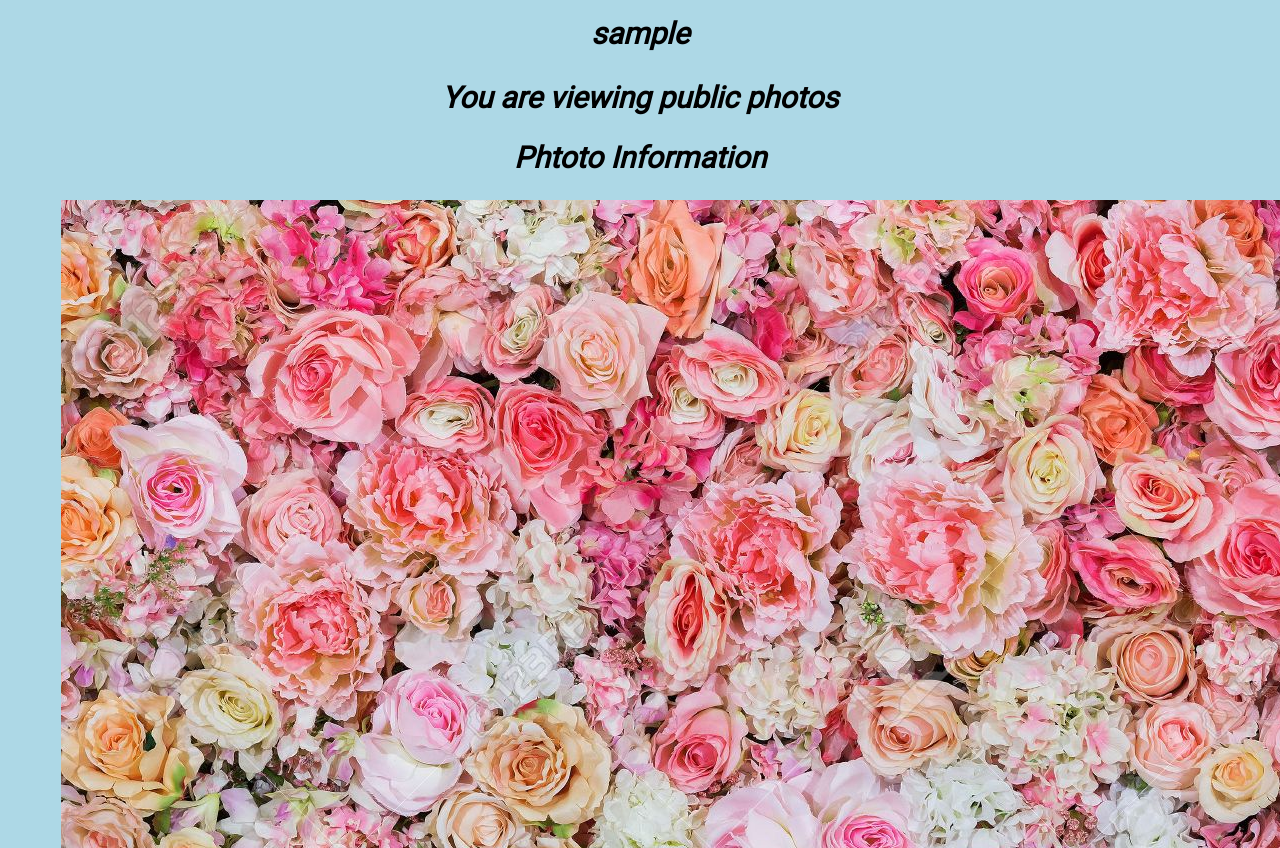
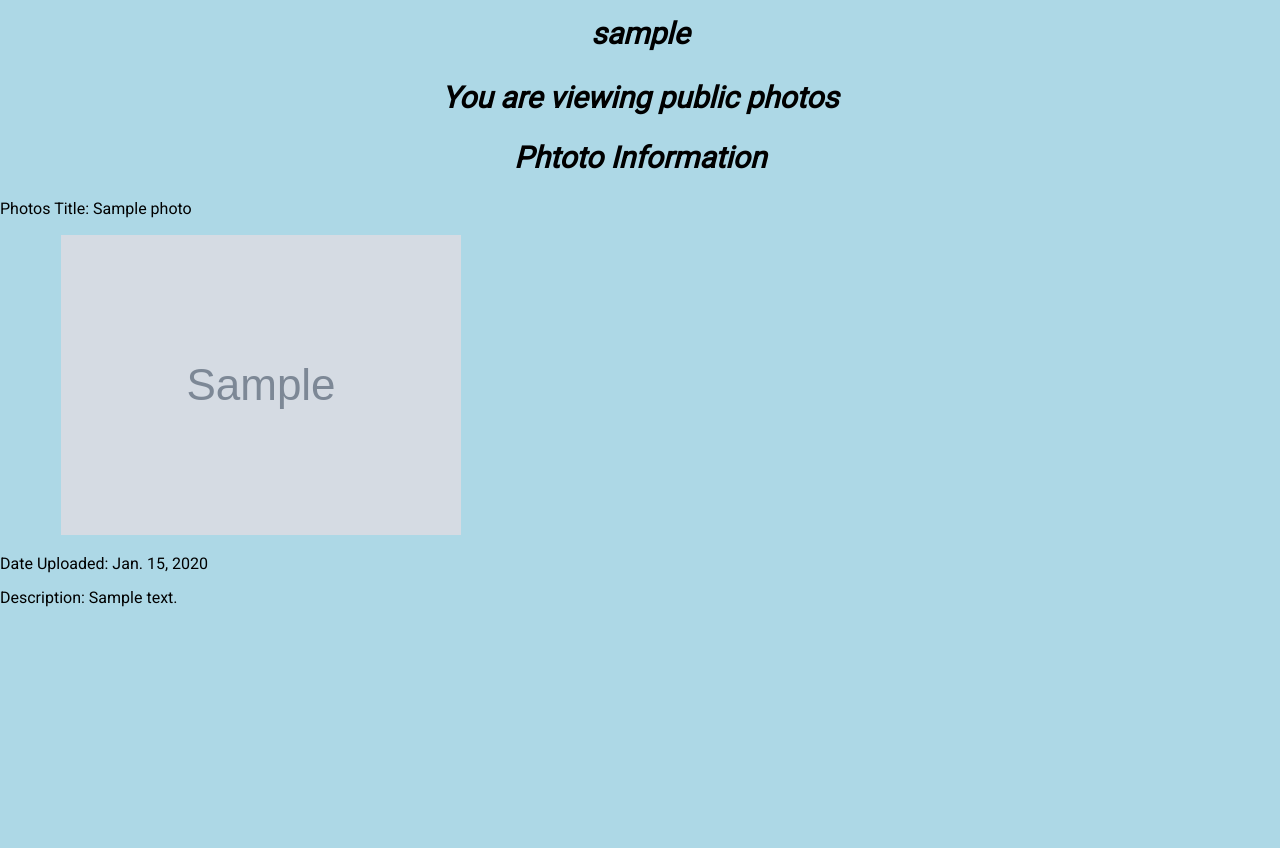
Before and after one commit to Patricia888/django-imager, a Django app: page /images/photo in a window 1280 px wide; the page is wider, and only the part inside the window is pictured. Shown: the part 152-1000 px from the top of that part. After the commit the page ends 759 px from the top of that part, so only its background shows below. Run offline with Django 3.2, Linux system fonts and the light colour scheme; a user stored in the database is signed in; tables that the repository leaves empty hold one stand-in row (values such as "Sample post"); grey boxes marked "Sample" are stand-in pictures; some libraries are stand-ins or nearby versions; some web fonts are replaced.

Commit message:
Changed model to follow application structure.

```diff
--- a/imagersite/imager_images/models.py
+++ b/imagersite/imager_images/models.py
@@ -9,7 +9,8 @@
     Albums is truncated if user is deleted from table.
     """
     user = models.ForeignKey(User, on_delete=models.CASCADE, related_name='albums')
-    cover = models.ImageField(upload_to='../MEDIA/images', null=True)
+    photos = models.ManyToManyField('Photo', related_name='albums')
+    cover = models.ForeignKey('Photo', on_delete=models.SET_NULL, related_name='+', null=True, blank=True)
     title = models.CharField(max_length=180, default='Untitled')
     description = models.TextField(blank=True, null=True)
     price = models.DecimalField(max_digits=8, decimal_places=2, blank=True, null=True)
@@ -36,7 +37,6 @@
     tables to build assocation stream.
     """
     user = models.ForeignKey(User, on_delete=models.CASCADE, related_name='photos')
-    albums = models.ForeignKey(Albums, on_delete=models.CASCADE, related_name='photos', null=True, blank=True)
     image = ImageField(upload_to='images')
     title = models.CharField(max_length=250, default='Untitled')
     description = models.TextField(blank=True, null=True)
--- a/imagersite/imager_images/tests.py
+++ b/imagersite/imager_images/tests.py
@@ -45,7 +45,7 @@
         model = Albums
 
     title = factory.Faker('name')
-    description = factory.Faker('sentence')
+    description = factory.Faker('name')
     date_created = factory.Faker('date')
     date_modified = factory.Faker('date')
     date_published = factory.Faker('date')
--- a/imagersite/imager_profile/templates/imager_profile/photo.html
+++ b/imagersite/imager_profile/templates/imager_profile/photo.html
@@ -14,10 +14,12 @@
 
   <section class="profile-info">
     <h2>Phtoto Information</h2>
-    {% if Photo.image %}
-    {% for albums in Photo %}
+    {% if user.photos %}
+    {% for photo in user.photos.all %}
     <p>{% trans "Photos Title" %}: {{ photo.title }}</p>
-    <p>{% trans "Photo" %}: {{ photo.image }}</p>
+    {% thumbnail photo.image "x200" as im %}
+    <img src="{{ im.url }}">
+    {% endthumbnail %}
     <p>{% trans "Date Uploaded" %}: {{ photo.date_uploaded }}</p>
     <p>{% trans "Description" %}: {{ photo.description }}</p>
     {% endfor %}
--- a/imagersite/imagersite/urls.py
+++ b/imagersite/imagersite/urls.py
@@ -17,7 +17,7 @@
 from django.urls import path, include
 from .views import home_view
 from . import settings
-from . import static
+from django.conf.urls.static import static
 
 urlpatterns = [
     path('admin/', admin.site.urls),
@@ -29,6 +29,6 @@
 
 # use if our static images stop loading to the view:
 
-# if settings.DEBUG:
-#     urlpatterns += static(settings.MEDIA_URL, document_root=settings.MEDIA_ROOT)
-#     urlpatterns += static(settings.STATIC_URL, document_root=settings.STATIC_ROOT)
+if settings.DEBUG:
+    urlpatterns += static(settings.MEDIA_URL, document_root=settings.MEDIA_ROOT)
+    urlpatterns += static(settings.STATIC_URL, document_root=settings.STATIC_ROOT)
```
Also changed, not shown: imagersite/imager_profile/templates/imager_profile/albums.html (+7 -3 lines), imagersite/imager_images/migrations/0005_auto_20180504_0129.py (added).
